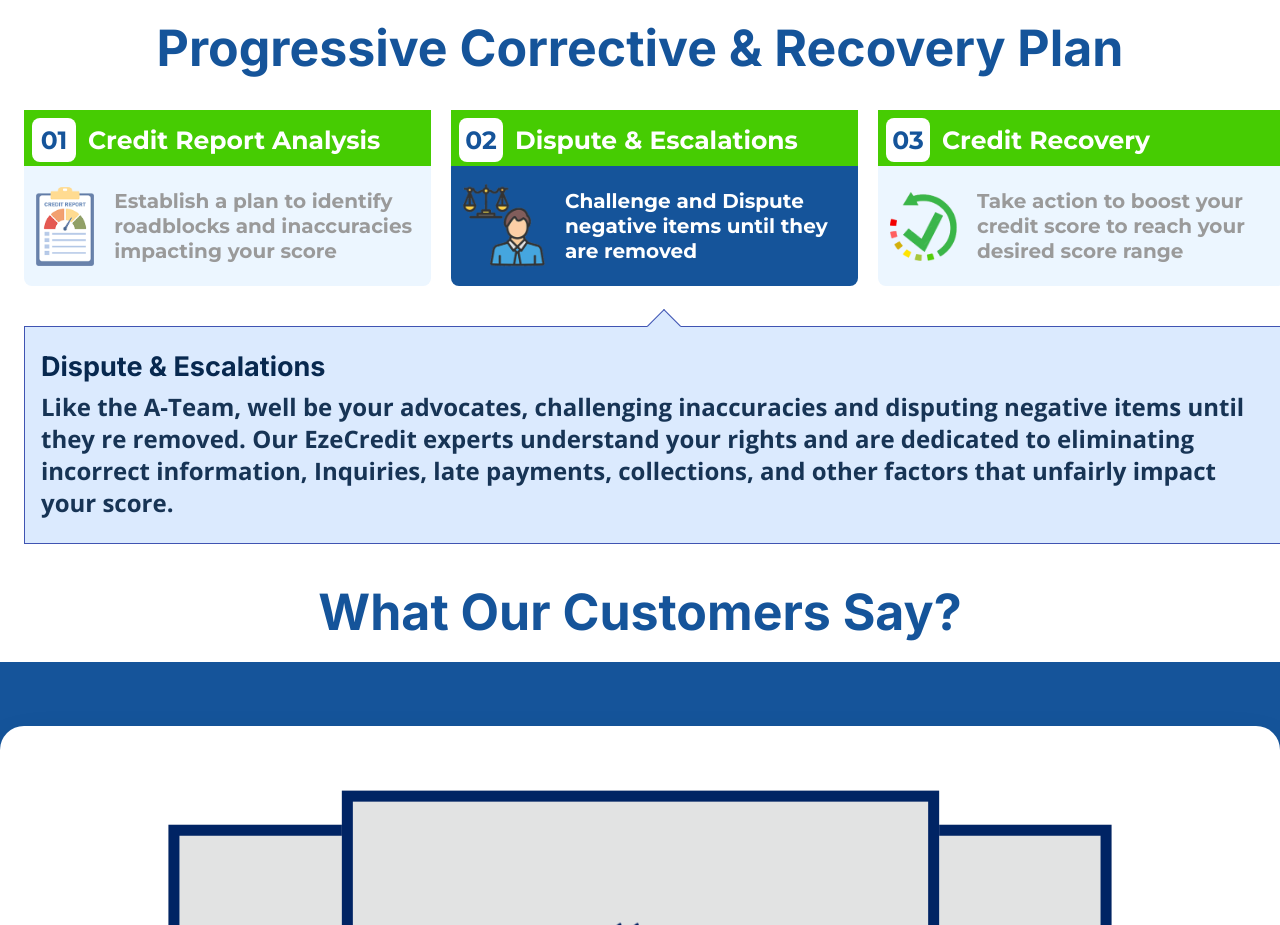
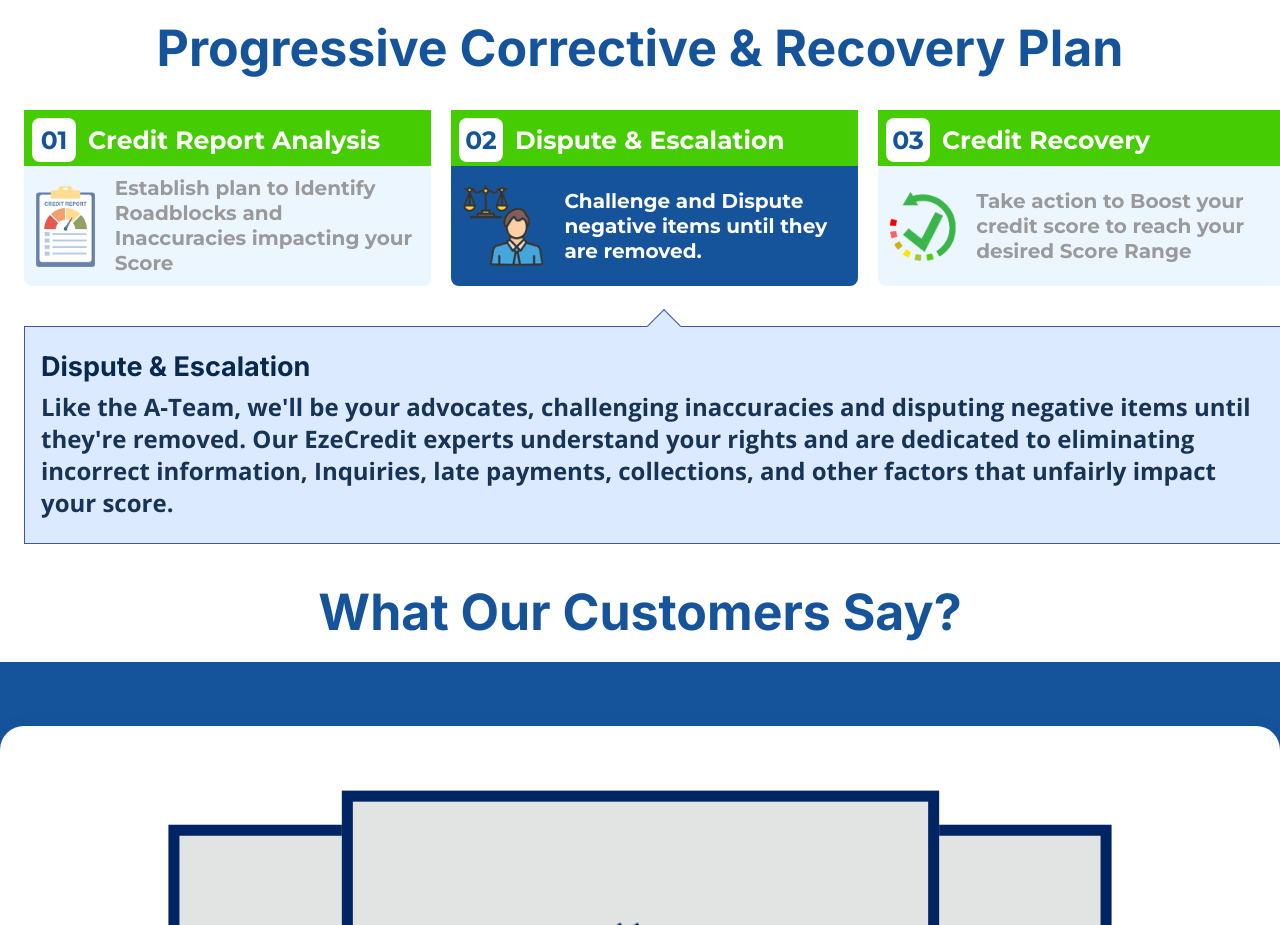
Before and after one commit to Nitin6404/ez-credit-repair, a React (Vite) app: page / in a window 1280 px wide. Shown: the part 3560-4485 px from the top of the page. Built offline with nearby package versions, Linux system fonts and the light colour scheme.

Commit message:
fix: Recovery content change

```diff
--- a/src/components/common/ProgressiveCorrective.jsx
+++ b/src/components/common/ProgressiveCorrective.jsx
@@ -52,10 +52,10 @@ function ProgramCard({ number, title, image, description, nestedImage, onClick,
 export function Program() {
   const [selectedCard, setSelectedCard] = useState({
     number: '2',
-    title: 'Dispute & Escalations',
+    title: 'Dispute & Escalation',
     image: rectangle1,
-    description: 'Challenge and Dispute negative items until they are removed',
-    data: 'Like the A-Team, well be your advocates, challenging inaccuracies and disputing negative items until they re removed. Our EzeCredit experts understand your rights and are dedicated to eliminating incorrect information, Inquiries, late payments, collections, and other factors that unfairly impact your score.',
+    description: 'Challenge and Dispute negative items until they are removed.',
+    data: "Like the A-Team, we'll be your advocates, challenging inaccuracies and disputing negative items until they're removed. Our EzeCredit experts understand your rights and are dedicated to eliminating incorrect information, Inquiries, late payments, collections, and other factors that unfairly impact your score.",
   });
 
   const programCards = [
@@ -63,22 +63,22 @@ export function Program() {
       number: '1',
       title: 'Credit Report Analysis',
       image: rectangle,
-      description: 'Establish a plan to identify roadblocks and inaccuracies impacting your score',
+      description: 'Establish plan to Identify Roadblocks and Inaccuracies impacting your Score',
       data: 'We start by assessing your current credit situation and identify the roadblocks impacting your score. Each case is unique, but we specialize in spotting inaccuracies and other factors that should not be in your report damaging to credit reputation. Together, we’ll map out a plan to a better credit score.',
     },
     {
       number: '2',
-      title: 'Dispute & Escalations',
+      title: 'Dispute & Escalation',
       image: rectangle1,
-      description: 'Challenge and Dispute negative items until they are removed',
-      data: 'Like the A-Team, well be your advocates, challenging inaccuracies and disputing negative items until they re removed. Our EzeCredit experts understand your rights and are dedicated to eliminating incorrect information, Inquiries, late payments, collections, and other factors that unfairly impact your score.',
+      description: 'Challenge and Dispute negative items until they are removed.',
+      data: "Like the A-Team, we'll be your advocates, challenging inaccuracies and disputing negative items until they're removed. Our EzeCredit experts understand your rights and are dedicated to eliminating incorrect information, Inquiries, late payments, collections, and other factors that unfairly impact your score.",
     },
     {
       number: '3',
       title: 'Credit Recovery',
       image: rectangle4,
       nestedImage: rectangle2,
-      description: 'Take action to boost your credit score to reach your desired score range',
+      description: 'Take action to Boost your credit score to reach your desired Score Range',
       data: 'Derogatory information will prevent your score from going up.  However, after we remove the negatives, more may be needed to build your score to be able to utilize your credit to its full potential.  We then create a path to get you beyond the 700 range which will impact to the level needed Removing all of the derogatory will only get us haft way there.',
     },
   ];
```
